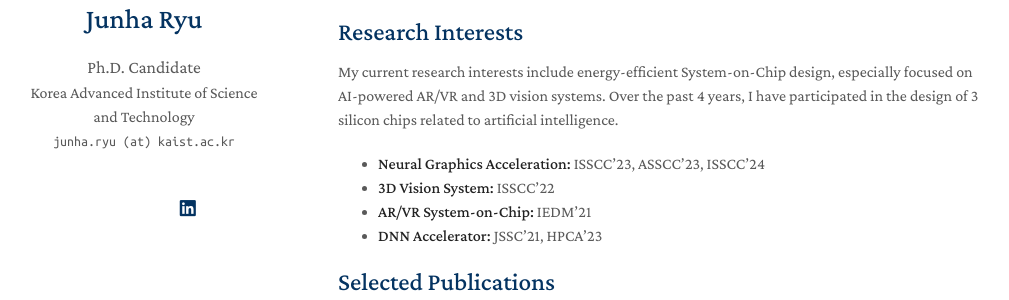
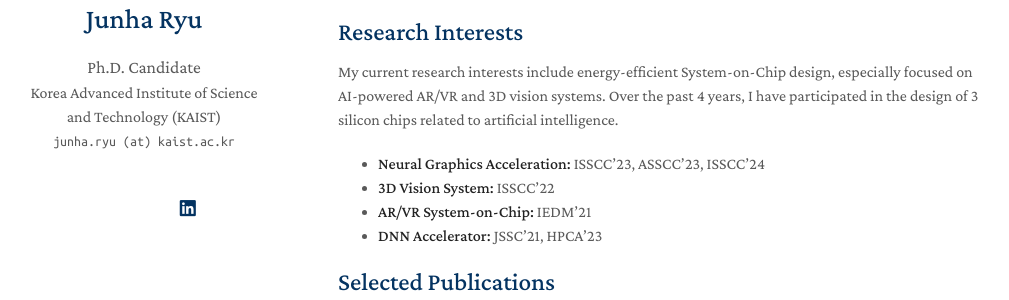
Before and after one commit to junharyu/junharyu.github.io, a Jekyll site: the page built from index.md, in a window 1280 px wide. Shown: the part 183-483 px from the top of the page, without its empty margins (132-1141 px from the left). Built offline with Jekyll 4.4.1, drawn with Linux system fonts in a browser that asks for light colours; nearby versions of some CDN libraries; a style sheet for code colours, icons or effects is not loaded; our own code applies the rules of GitHub Pages for plain Markdown files.

Commit message:
Update _config.yml

```diff
--- a/_config.yml
+++ b/_config.yml
@@ -1,7 +1,7 @@
 # Basic Information
 title: Junha Ryu
 position: Ph.D. Candidate
-affiliation: Korea Advanced Institute of Science and Technology
+affiliation: Korea Advanced Institute of Science and Technology (KAIST)
 email: junha.ryu (at) kaist.ac.kr
 
 # Search Engine Optimization (SEO)
```
